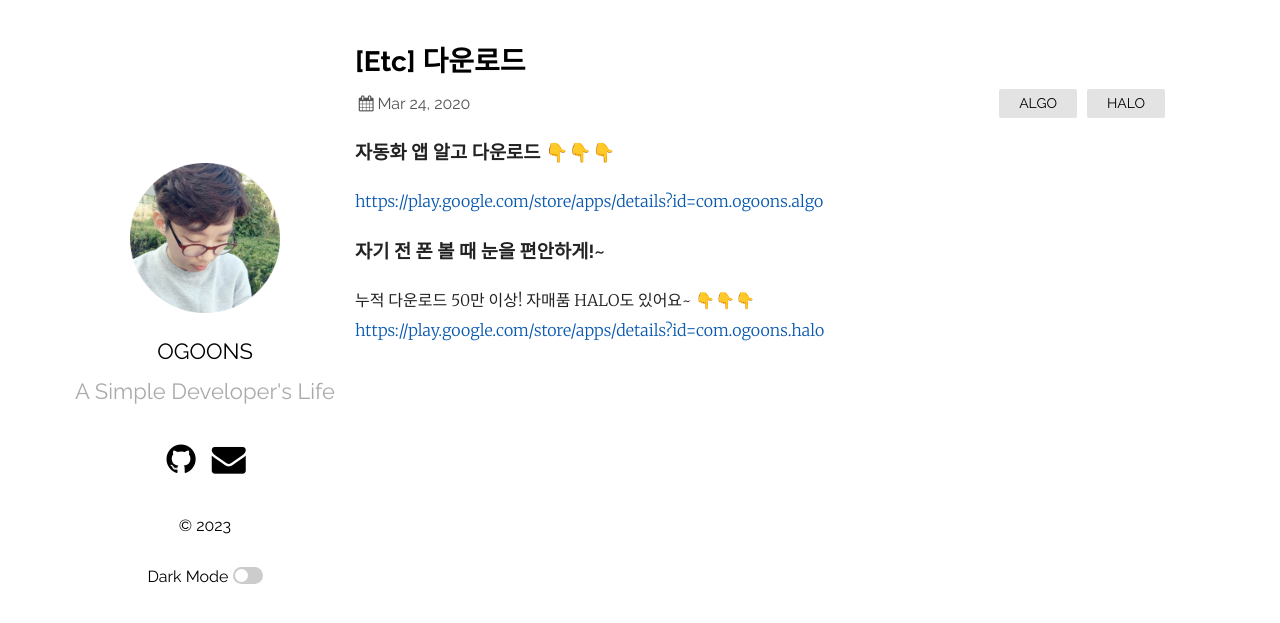
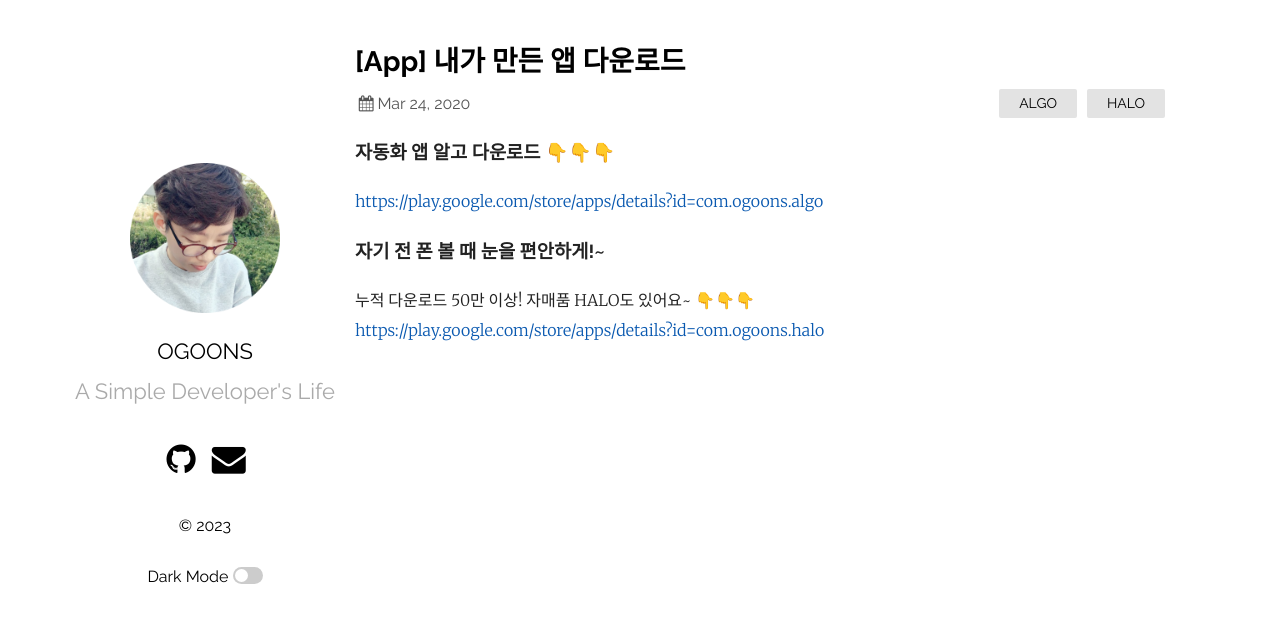
Before and after one commit to ogoons/ogoons.github.io, a Jekyll site: the page built from _posts/2020-03-24-download-app.md, in a window 1280 px wide. Shown: the top 623 px of the page. Built offline with Jekyll 4.4.1, drawn with Linux system fonts in a browser that asks for light colours; comment, search, counter and statistics services are not loaded.

Commit message:
Update title

```diff
--- a/_posts/2020-03-24-download-app.md
+++ b/_posts/2020-03-24-download-app.md
@@ -1,6 +1,6 @@
 ---
 layout: post
-title: "[Etc] 다운로드"
+title: "[App] 내가 만든 앱 다운로드"
 categories: ALGO HALO
 ---
 
```
